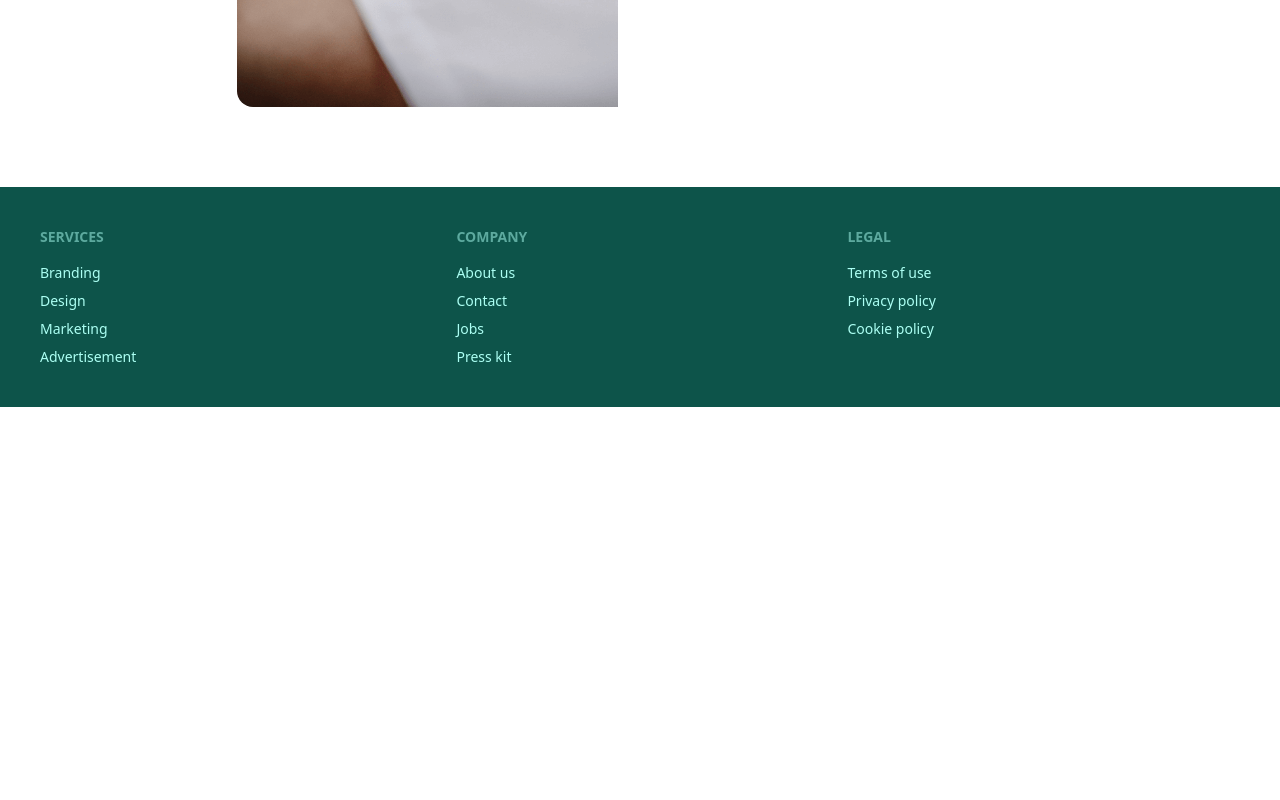
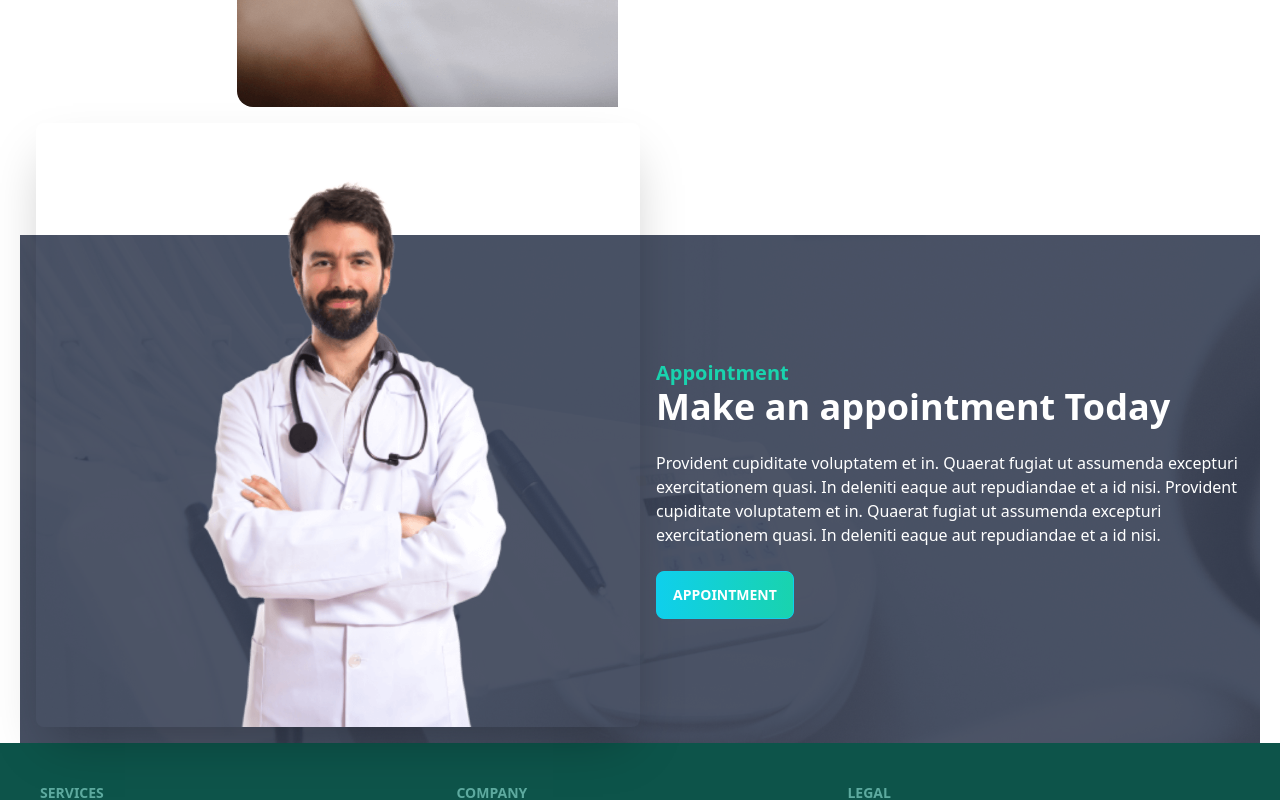
Before and after one commit to naeemtalukder/doctors-portal-pro-client, a React (Create React App) app: page / in a window 1280 px wide. Shown: the part 1620-2420 px from the top of the page. Before the commit the page ends 2027 px from the top, so only its background shows below. Built offline with nearby package versions, Linux system fonts and the light colour scheme.

Commit message:
Make Appointment Landding Done

```diff
--- a/src/Pages/Home/Home/Banner/Banner.js
+++ b/src/Pages/Home/Home/Banner/Banner.js
@@ -1,4 +1,5 @@
 import React from "react";
+import PrimaryButton from "../../../components/PrimaryButton/PrimaryButton";
 
 const Banner = () => {
   return (
@@ -13,7 +14,7 @@ const Banner = () => {
           <p className="py-6">
           Lorem Ipsum is simply dummy text of the printing and typesetting industry. Lorem Ipsum has been the industry's standard dummy text ever since the
           </p>
-          <button className="btn btn-primary bg-gradient-to-r from-primary to-secondary text-white">Get Started</button>
+          <PrimaryButton>Get Started</PrimaryButton>
         </div>
       </div>
     </div>
--- a/src/Pages/Home/Home/Home.js
+++ b/src/Pages/Home/Home/Home.js
@@ -1,6 +1,7 @@
 import React from 'react';
 import Banner from './Banner/Banner';
 import InfoCards from './InfoCards/InfoCards';
+import MakeAppointment from './MakeAppointment/MakeAppointment';
 import ServiceLanding from './Services/ServiceLanding';
 import Services from './Services/Services';
 
@@ -11,6 +12,7 @@ const Home = () => {
             <InfoCards/>
             <Services/>
             <ServiceLanding/>
+            <MakeAppointment/>
         </div>
     );
 };
--- /dev/null
+++ b/src/Pages/Home/Home/MakeAppointment/MakeAppointment.js
@@ -0,0 +1,37 @@
+import React from "react";
+import doctor from "../../../../accetes/images/doctor.png"
+import bgAppointment from "../../../../accetes/images/appointment.png"
+import PrimaryButton from "../../../components/PrimaryButton/PrimaryButton";
+
+const MakeAppointment = () => {
+  return (
+    <section className="md:mt-32"
+    style={{
+        background: `url(${bgAppointment})`
+    }}>
+      <div className="hero">
+        <div className="hero-content flex-col lg:flex-row">
+          <img
+            src={doctor}
+            className="-mt-32 hidden md:block lg:block lg:w-1/2 rounded-lg shadow-2xl"
+          />
+          <div>
+            <h4 className="text-xl font-bold text-secondary">Appointment</h4>
+            <h1 className="text-4xl font-bold text-white">Make an appointment Today</h1>
+            <p className="py-6 text-white">
+              Provident cupiditate voluptatem et in. Quaerat fugiat ut assumenda
+              excepturi exercitationem quasi. In deleniti eaque aut repudiandae
+              et a id nisi.
+              Provident cupiditate voluptatem et in. Quaerat fugiat ut assumenda
+              excepturi exercitationem quasi. In deleniti eaque aut repudiandae
+              et a id nisi.
+            </p>
+            <PrimaryButton>Appointment</PrimaryButton>
+          </div>
+        </div>
+      </div>
+    </section>
+  );
+};
+
+export default MakeAppointment;
--- a/src/Pages/Home/Home/Services/ServiceLanding.js
+++ b/src/Pages/Home/Home/Services/ServiceLanding.js
@@ -1,17 +1,18 @@
 import React from "react";
 import treatment from "../../../../accetes/images/treatment.png";
+import PrimaryButton from "../../../components/PrimaryButton/PrimaryButton";
 
 const ServiceLanding = () => {
   return (
-    <div className="card lg:card-side mx-[217px] my-20">
+    <div className="card lg:card-side md:mx-[217px] md:my-20">
       <figure>
         <img
           src={treatment}
           alt="Album"
-          className="w-[458px] h-[576px]"
+          className="md:w-[458px] md:h-[576px]"
         />
       </figure>
-      <div className="card-body w-[497px] h-[397px]">
+      <div className="card-body md:w-[497px] md:h-[397px]">
         <h2 className="card-title md:text-3xl">Exceptional Dental Care, on Your Terms</h2>
         <p>
           It is a long established fact that a reader will be distracted by the
@@ -22,9 +23,7 @@ const ServiceLanding = () => {
           page
         </p>
         <div className="card-actions justify-start">
-          <button className="btn btn-primary bg-gradient-to-r from-primary to-secondary text-white uppercase">
-            Get Started
-          </button>
+          <PrimaryButton>Get Started</PrimaryButton>
         </div>
       </div>
     </div>
--- /dev/null
+++ b/src/Pages/components/PrimaryButton/PrimaryButton.js
@@ -0,0 +1,11 @@
+import React from 'react';
+
+const PrimaryButton = ({children}) => {
+    return (
+        <button
+        className="btn btn-primary bg-gradient-to-r
+        from-primary to-secondary text-white">{children}</button>
+    );
+};
+
+export default PrimaryButton;
```
